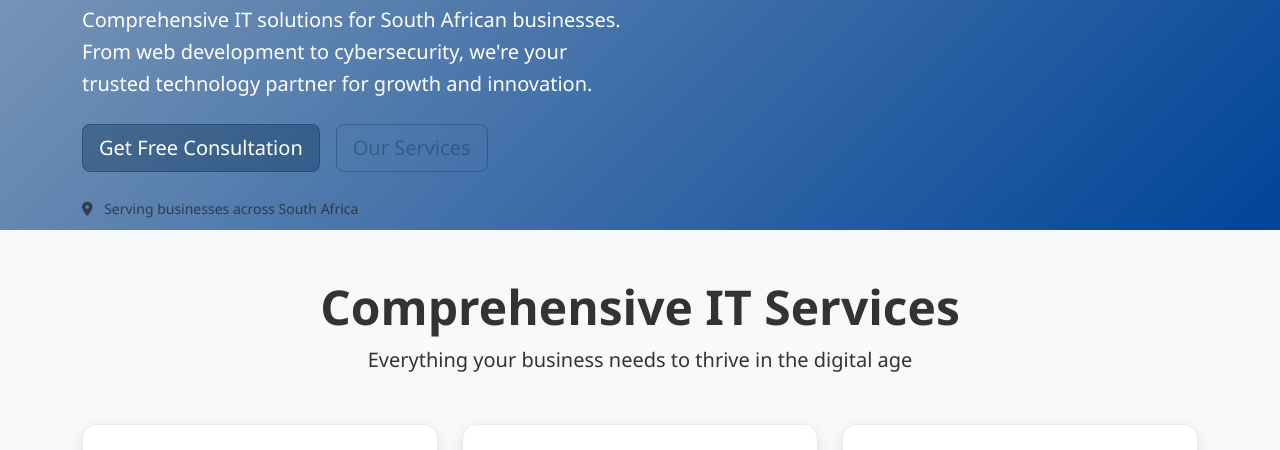
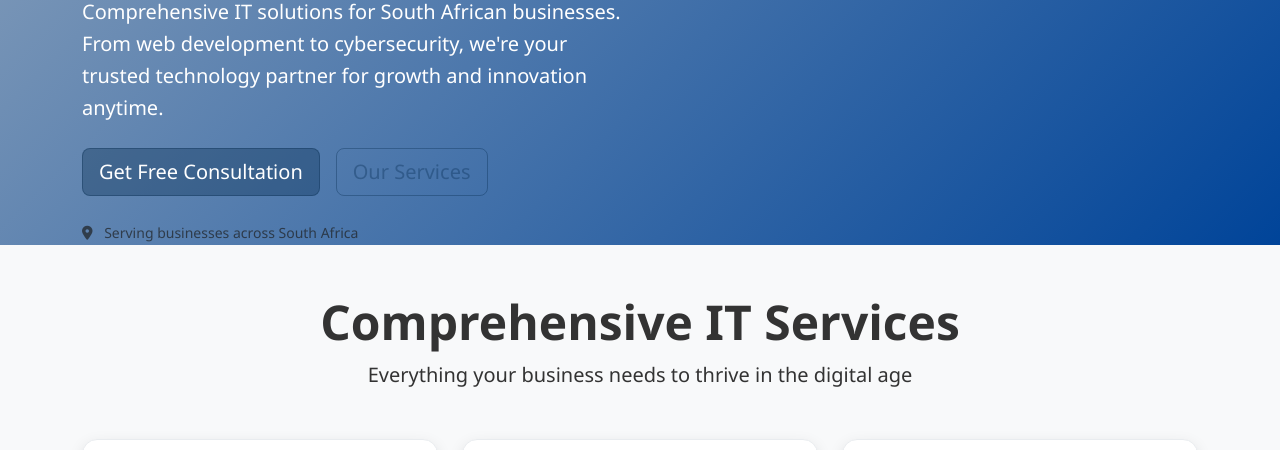
Before and after one commit to Kamo-Lyime/Bobedi-IT-Group, a website: page index.html in a window 1280 px wide. Shown: the part 650-1100 px from the top of the page. Drawn offline with nearby package versions, Linux system fonts and the light colour scheme.

Commit message:
updated
new changes

```diff
--- a/index.html
+++ b/index.html
@@ -41,7 +41,7 @@
                     </h1>
                     <p class="lead mb-4">
                         Comprehensive IT solutions for South African businesses. From web development to cybersecurity,
-                        we're your trusted technology partner for growth and innovation.
+                        we're your trusted technology partner for growth and innovation anytime.
                     </p>
                     <div class="d-flex flex-wrap gap-3">
                         <a href="#contact" class="btn btn-primary btn-lg">Get Free Consultation</a>
```
